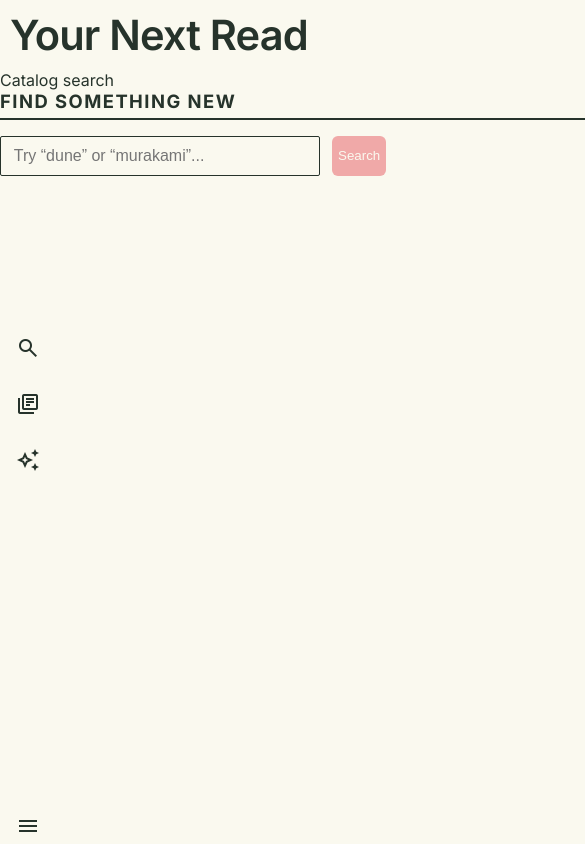
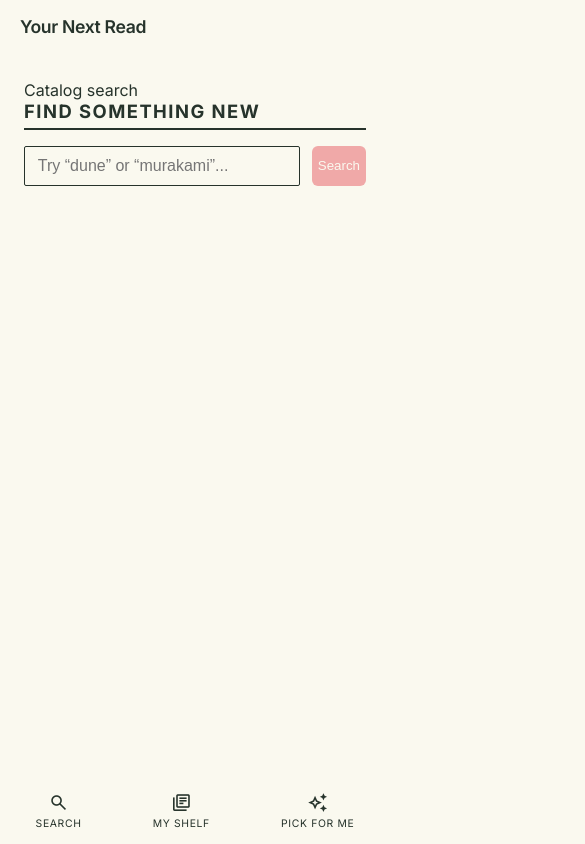
Before and after one commit to Elga-de-Klerk/Your-next-read, a Vue app in the folder vue-frontend/: page /search in a window 390 px wide. Shown: the top 844 px of the page, 585 px wide, since content can reach past the window. Built offline with nearby package versions, Linux system fonts and the light colour scheme.

Commit message:
Setup base

```diff
--- a/vue-frontend/index.html
+++ b/vue-frontend/index.html
@@ -3,7 +3,7 @@
   <head>
     <meta charset="UTF-8" />
     <link rel="icon" type="image/svg+xml" href="/favicon.svg" />
-      <link rel="stylesheet" href="https://fonts.googleapis.com/css2?family=Material+Symbols+Outlined"/>
+    <link rel="stylesheet" href="https://fonts.googleapis.com/css2?family=Material+Symbols+Outlined"/>
     <meta name="viewport" content="width=device-width, initial-scale=1.0" />
     <title>vue-frontend</title>
   </head>
--- a/vue-frontend/src/App.scss
+++ b/vue-frontend/src/App.scss
@@ -1,10 +1,13 @@
-@use "./style.scss";
+main {
+  margin-left: 220px;
+  max-width: 720px;
+  padding: 3rem 1.5rem 5rem;
+}
 
-main {
-  width: calc((var(--columns) * var(--card-width)) + ((var(--columns) - 1) * var(--gap)));
-  margin: auto;
-
-  header {
-    margin: 10px;
+@media (max-width: 700px) {
+  main {
+    margin-left: 0;
+    padding-top: 5rem;
+    padding-bottom: 5.5rem;
   }
 }
--- a/vue-frontend/src/App.vue
+++ b/vue-frontend/src/App.vue
@@ -1,22 +1,13 @@
 <script setup lang="ts">
 import NavBar from "./components/NavBar/NavBar.vue";
-import {ref} from "vue";
-
-const sidebarOpen = ref(true);
-
 </script>
 
 <template>
-  <NavBar @sideBarOpen="open => sidebarOpen = open"/>
+  <NavBar />
 
-  <main :class="{ expanded: sidebarOpen }" >
-    <header class="header">
-      <h1>Your Next Read</h1>
-    </header>
+  <main>
     <router-view />
   </main>
 </template>
 
 <style lang="scss" src="./App.scss" scoped></style>
-
-@removed="id => books = books.filter(b => b.id !== id)" />
--- a/vue-frontend/src/components/NavBar/NavBar.scss
+++ b/vue-frontend/src/components/NavBar/NavBar.scss
@@ -1,49 +1,106 @@
 @use "../../style.scss";
 
 .sidebar {
-  height: 100%;
   position: fixed;
+  top: 0;
+  left: 0;
+  bottom: 0;
+  width: 220px;
   display: flex;
   flex-direction: column;
-  width: var(--side-menu-open-width);
+  background: var(--card);
+  border-right: 1px solid var(--line);
+  z-index: 10;
+}
 
-  &.collapsed {
-    width: var(--side-menu-closed-width);
+.title {
+  padding: 1.5rem 1.25rem;
 
-    .label {
-      display: none;
+  h1 {
+    font-size: 1.15rem;
+    margin: 0;
+  }
+}
+
+.menu ul {
+  list-style: none;
+  margin: 0;
+  padding: 0.5rem 0;
+}
+
+.menu-item a {
+  display: flex;
+  align-items: center;
+  gap: 0.75rem;
+  padding: 0.75rem 1.25rem;
+  text-decoration: none;
+  color: var(--ink);
+  font-size: 0.8rem;
+  letter-spacing: 0.05em;
+  text-transform: uppercase;
+  border-left: 3px solid transparent;
+
+  &.router-link-active {
+    color: var(--wine);
+    border-left-color: var(--wine);
+    background: var(--paper);
+  }
+
+  .material-symbols-outlined {
+    font-size: 1.3rem;
+  }
+}
+
+@media (max-width: 700px) {
+  .sidebar {
+    position: static;
+    display: contents;
+  }
+
+  .title {
+    position: fixed;
+    top: 0;
+    left: 0;
+    right: 0;
+    padding: 1rem 1.25rem;
+    background: var(--card);
+    border-bottom: 1px solid var(--line);
+    border-right: none;
+    z-index: 10;
+
+    h1 {
+      font-size: 1.1rem;
     }
   }
 
   .menu {
-    flex: 1;
-    display: flex;
-    align-items: center;
+    position: fixed;
+    bottom: 0;
+    left: 0;
+    right: 0;
+    background: var(--card);
+    border-top: 1px solid var(--line);
+    z-index: 10;
 
-    a {
-      text-decoration: none;
-    }
-  }
-
-  .menu-item {
-    font-size: 16px;
-    text-transform: uppercase;
-    text-decoration: none;
-    color: var(--ink);
-    display: flex;
-    align-items: center;
-    justify-content: flex-start;
-    gap: 12px;
-    padding: 1rem;
-
-    &.router-link-active {
-      color: var(--wine);
+    ul {
+      display: flex;
+      justify-content: space-around;
+      padding: 0.5rem 0;
     }
 
-    &.nav-menu-button {
-      background: none;
-      border: none;
-      cursor: pointer;
+    .menu-item a {
+      flex-direction: column;
+      gap: 0.2rem;
+      padding: 0.4rem 0.75rem;
+      border-left: none;
+
+      &.router-link-active {
+        background: none;
+      }
+
+      .label {
+        font-size: 0.65rem;
+      }
     }
   }
 }
--- a/vue-frontend/src/components/NavBar/NavBar.vue
+++ b/vue-frontend/src/components/NavBar/NavBar.vue
@@ -1,47 +1,34 @@
-<script setup lang="ts">
-import {ref} from "vue";
+<template>
+  <div class="sidebar">
+    <div class="title">
+      <h1>Your Next Read</h1>
+    </div>
 
-const emit = defineEmits<{ sideBarOpen: [boolean] }>()
-const isSidebarOpen = ref(true);
-
-function toggleSidebar() {
-  isSidebarOpen.value = !isSidebarOpen.value
-  emit("sideBarOpen", isSidebarOpen.value);
-}
-</script>
-
-<template>
-  <aside :class="{ collapsed: isSidebarOpen }" class="sidebar">
     <nav class="menu">
       <ul>
+        <li class="menu-item">
           <router-link to="/search">
-          <li class="menu-item">
             <span class="material-symbols-outlined">search</span>
             <span class="label">Search</span>
+          </router-link>
         </li>
-        </router-link>
 
+        <li class="menu-item">
           <router-link to="/tbr">
-          <li class="menu-item">
             <span class="material-symbols-outlined">library_books</span>
             <span class="label">My Shelf</span>
+          </router-link>
         </li>
-        </router-link>
 
+        <li class="menu-item">
           <router-link to="/next-read">
-          <li class="menu-item">
             <span class="material-symbols-outlined">auto_awesome</span>
             <span class="label">Pick for Me</span>
+          </router-link>
         </li>
-        </router-link>
       </ul>
     </nav>
-
-    <button class="menu-item nav-menu-button" @click="toggleSidebar()">
-      <span class="material-symbols-outlined">menu</span>
-      <span class="label">Collapse</span>
-    </button>
-  </aside>
+  </div>
 </template>
 
 <style lang="scss" src="./NavBar.scss" scoped></style>
```
Also changed, not shown: 1 other file (tests, documents, lock files or other folders). Lines whose indentation alone changed are shown as unchanged.
